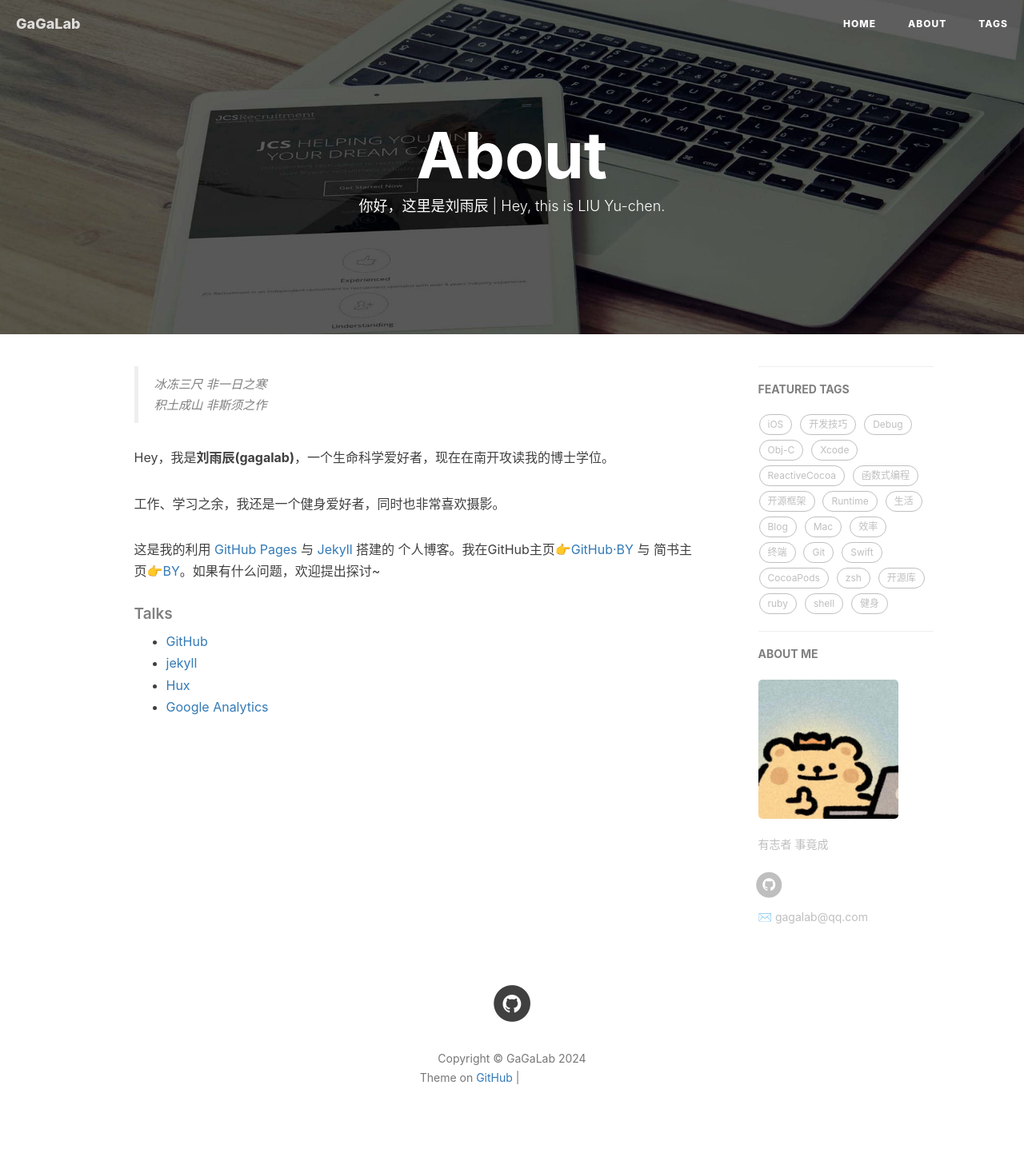
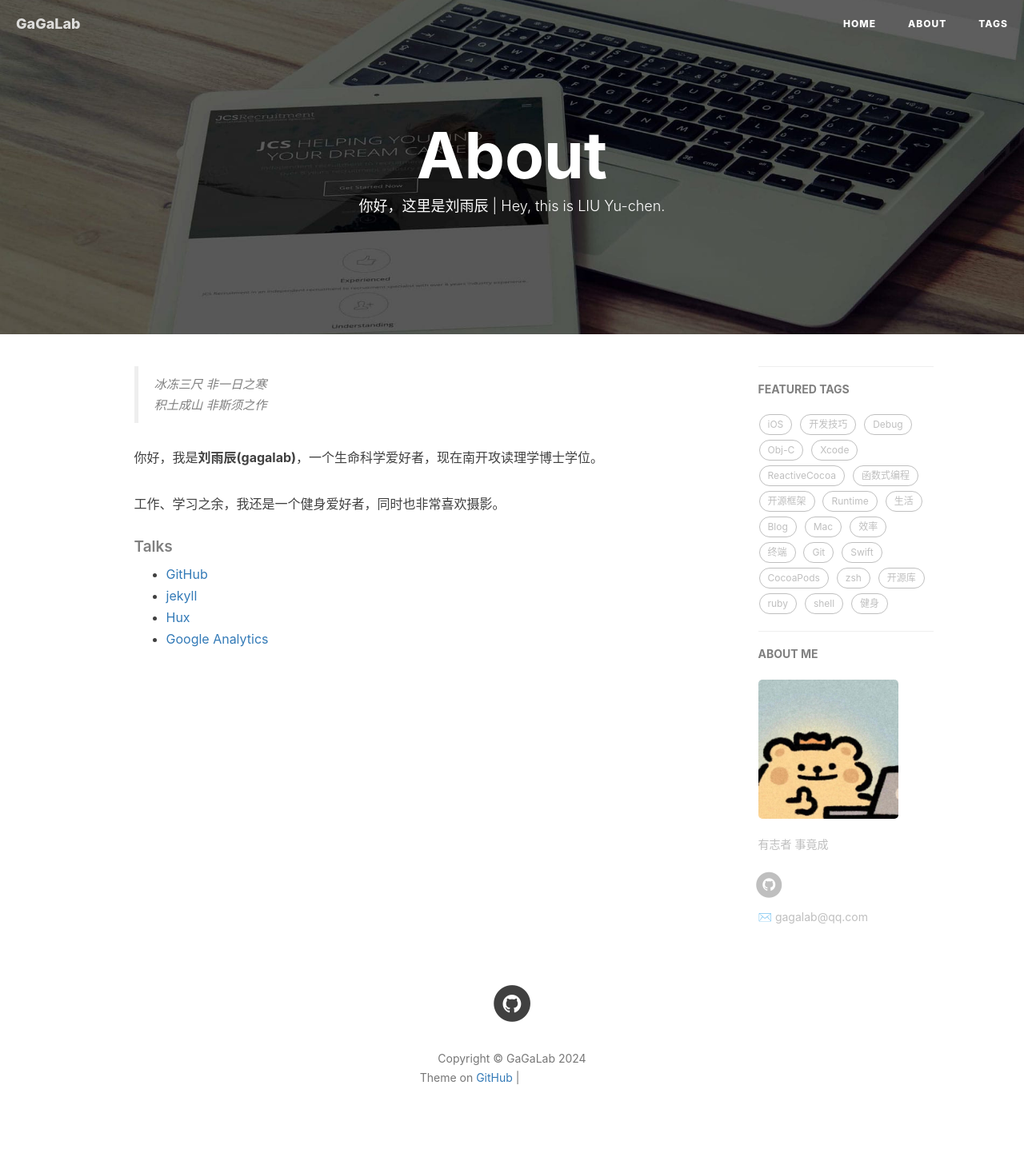
Before and after one commit to liuyuchenlab/LiuYuchenLab.github.io, a Jekyll site: the page built from about.html, in a window 1280 px wide. Shown: the whole page at 80% size. Built offline with Jekyll 4.4.1, drawn with Linux system fonts in a browser that asks for light colours; nearby versions of some CDN libraries; comment, search, counter and statistics services are not loaded; grey boxes are pictures that could not be loaded.

Commit message:
about.html

```diff
--- a/about.html
+++ b/about.html
@@ -18,11 +18,10 @@ header-img: "img/post-bg-rwd.jpg"
     <blockquote><p>冰冻三尺 非一日之寒<br>
     积土成山 非斯须之作</p></blockquote>
 
-    <p>Hey，我是<strong>刘雨辰(gagalab)</strong>，一个生命科学爱好者，现在在南开攻读我的博士学位。</p>
+    <p>你好，我是<strong>刘雨辰(gagalab)</strong>，一个生命科学爱好者，现在南开攻读理学博士学位。</p>
 
     <p>工作、学习之余，我还是一个健身爱好者，同时也非常喜欢摄影。</p>
 
-    <p>这是我的利用 <a href="https://pages.github.com/">GitHub Pages</a> 与 <a href="http://jekyll.com.cn/">Jekyll</a> 搭建的 个人博客。我在GitHub主页<a href="https://github.com/qiubaiying">👉GitHub·BY</a> 与 简书主页<a href="https://http://www.jianshu.com/u/e71990ada2fd">👉BY</a>。如果有什么问题，欢迎提出探讨~</p>
 
     <p></p>
 
```
